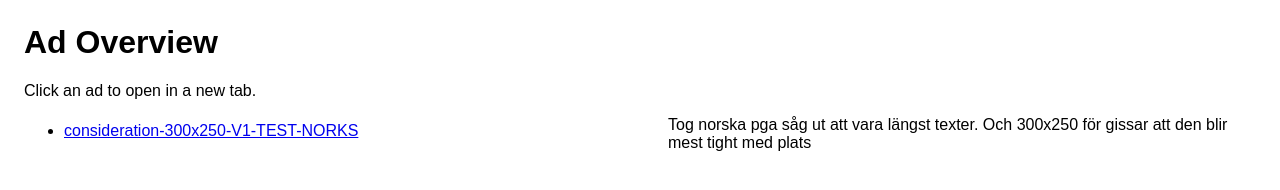
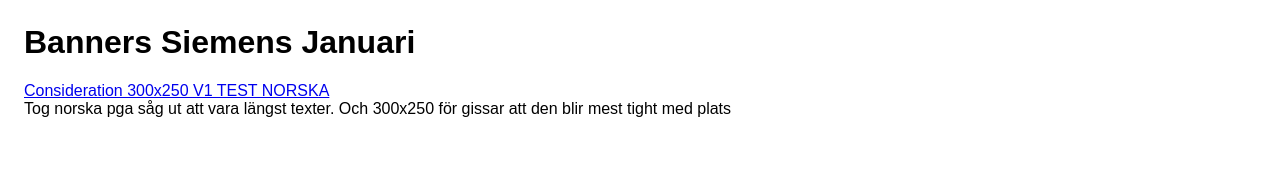
Before and after one commit to vallmar/siemens_januari, a plain HTML site: page index.html in a window 1280 px wide. Drawn offline with Linux system fonts and the light colour scheme.

Commit message:
explaintext below

```diff
--- a/index.html
+++ b/index.html
@@ -4,7 +4,7 @@
 <head>
   <meta charset="utf-8" />
   <meta name="viewport" content="width=device-width, initial-scale=1" />
-  <title>Ad Overview</title>
+  <title>Banners Siemens Januari</title>
   <style>
     body {
       font-family: Arial, sans-serif;
@@ -24,13 +24,13 @@
 </head>
 
 <body>
-  <h1>Ad Overview</h1>
-  <p>Click an ad to open in a new tab.</p>
-  <ul>
-    <li><a href="./ads/consideration-m1-dk-300x250/index.html" target="_blank">consideration-300x250-V1-TEST-NORKS</a>
-      <p>Tog norska pga såg ut att vara längst texter. Och 300x250 för gissar att den blir mest tight med plats</p>
-    </li>
-  </ul>
+  <h1>Banners Siemens Januari</h1>
+  <div style="display: flex; flex-direction: column;">
+
+    <a href="./ads/consideration-m1-dk-300x250/index.html" target="_blank">Consideration 300x250 V1 TEST NORSKA</a>
+    <span>Tog norska pga såg ut att vara längst texter. Och 300x250 för gissar att den blir mest tight med
+      plats</span>
+  </div>
 
 </body>
 
```
